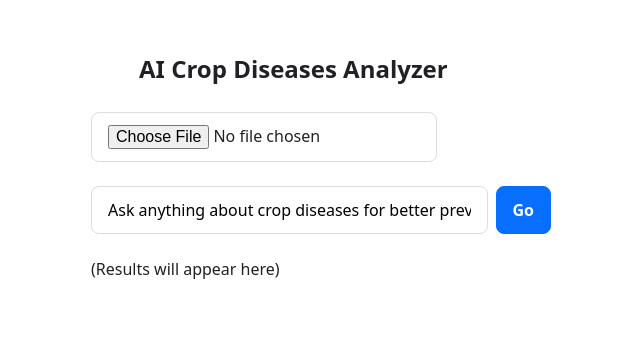
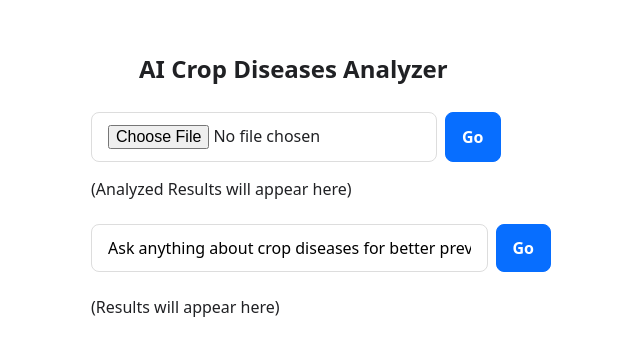
Before and after one commit to Gichbuoy/farm-ai, a website built with Vite: page index.html in a window 1280 px wide. Shown: the whole page, without its empty margins (319-959 px from the left). Built offline with nearby package versions, Linux system fonts and the light colour scheme; some packages are replaced by stand-ins of ours; files whose address does not match are found by name.

Commit message:
add muti-modal model for getting results

```diff
--- a/index.html
+++ b/index.html
@@ -13,7 +13,12 @@
     <form>
       <div class="image-picker">
         <input name="file" type="file" id="fileInput" accept="image/*">
+        <button type="submit">Go</button>
+
       </div>
+      <p class="output">(Analyzed Results will appear here)</p>
+
+
       <div class="prompt-box">
         <label>
           <input name="prompt" placeholder="Enter instructions here" type="text"
--- a/main.js
+++ b/main.js
@@ -4,7 +4,6 @@ import MarkdownIt from 'markdown-it';
 import { maybeShowApiKeyBanner } from './gemini-api-banner';
 import './style.css';
 
-// 🔥🔥 FILL THIS OUT FIRST! 🔥🔥
 // Get your Gemini API key by:
 // - Selecting "Add Gemini API" in the "Project IDX" panel in the sidebar
 // - Or by visiting https://g.co/ai/idxGetGeminiKey
```
